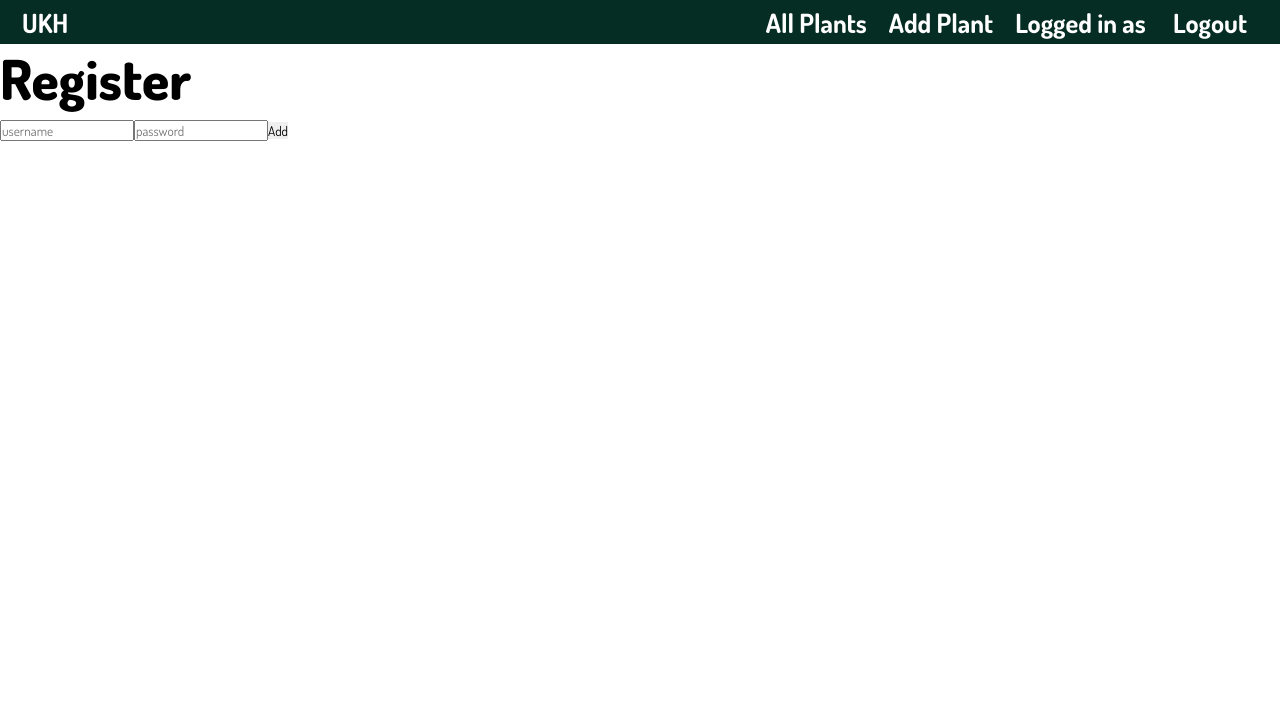
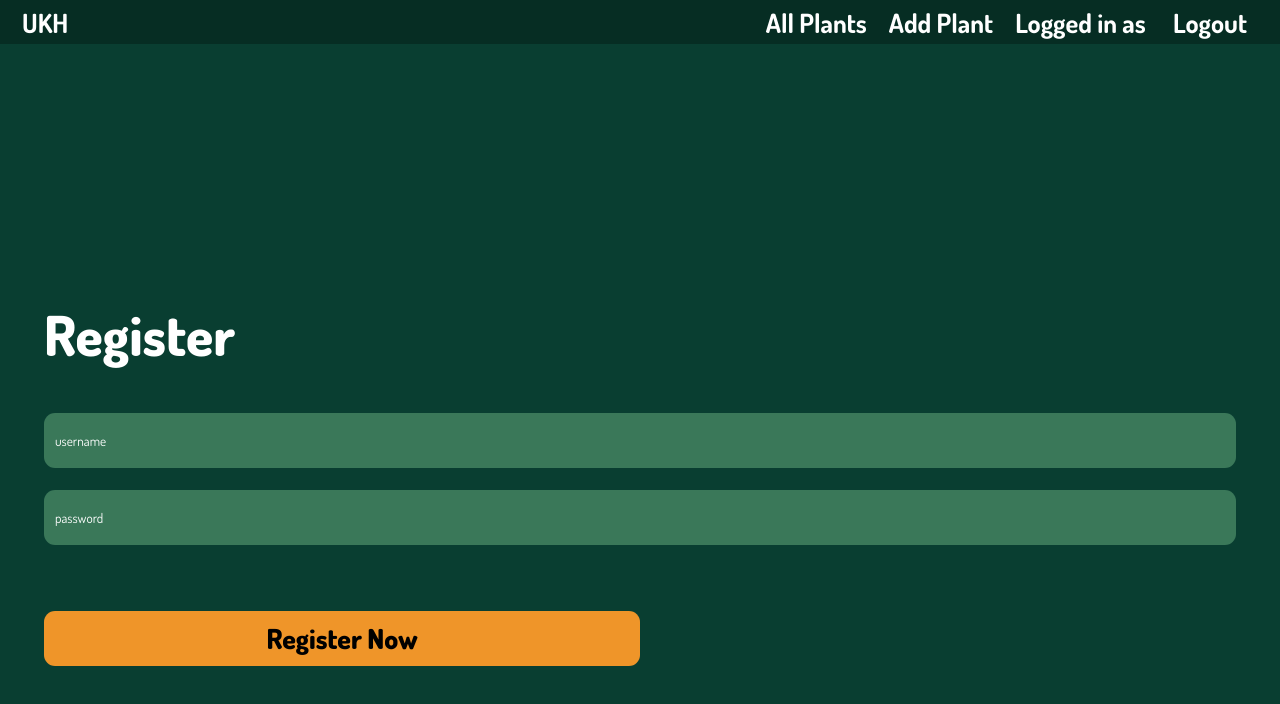
Before and after one commit to David-Delahaye/UKH, a React (Create React App) app in the folder client/: page /register in a window 1280 px wide. Shown: the top 704 px of the page. Built offline with nearby package versions, Linux system fonts and the light colour scheme; no server answers.

Commit message:
style register page

```diff
--- a/client/src/components/Register.js
+++ b/client/src/components/Register.js
@@ -1,5 +1,6 @@
 import React, { Component } from "react";
 import { Redirect} from "react-router-dom";
+import form from "../modules/form/form.module.css";
 
 class Register extends Component {
   constructor(props) {
@@ -47,14 +48,15 @@ class Register extends Component {
 
     return (
       <form
+        className={form.loginForm}
         onSubmit={(e) => {
           this.formSubmit(e);
         }}
       >
         <h1>Register</h1>
-        <input type="text" name="username" placeholder="username" />
-        <input type="text" name="password" placeholder="password" />
-        <button>Add</button>
+        <input className={form.textInput} type="text" name="username" placeholder="username" />
+        <input className={form.textInput} type="text" name="password" placeholder="password" />
+        <button className={form.btnPrimary} > Register Now</button>
       </form>
     );
   }
```
